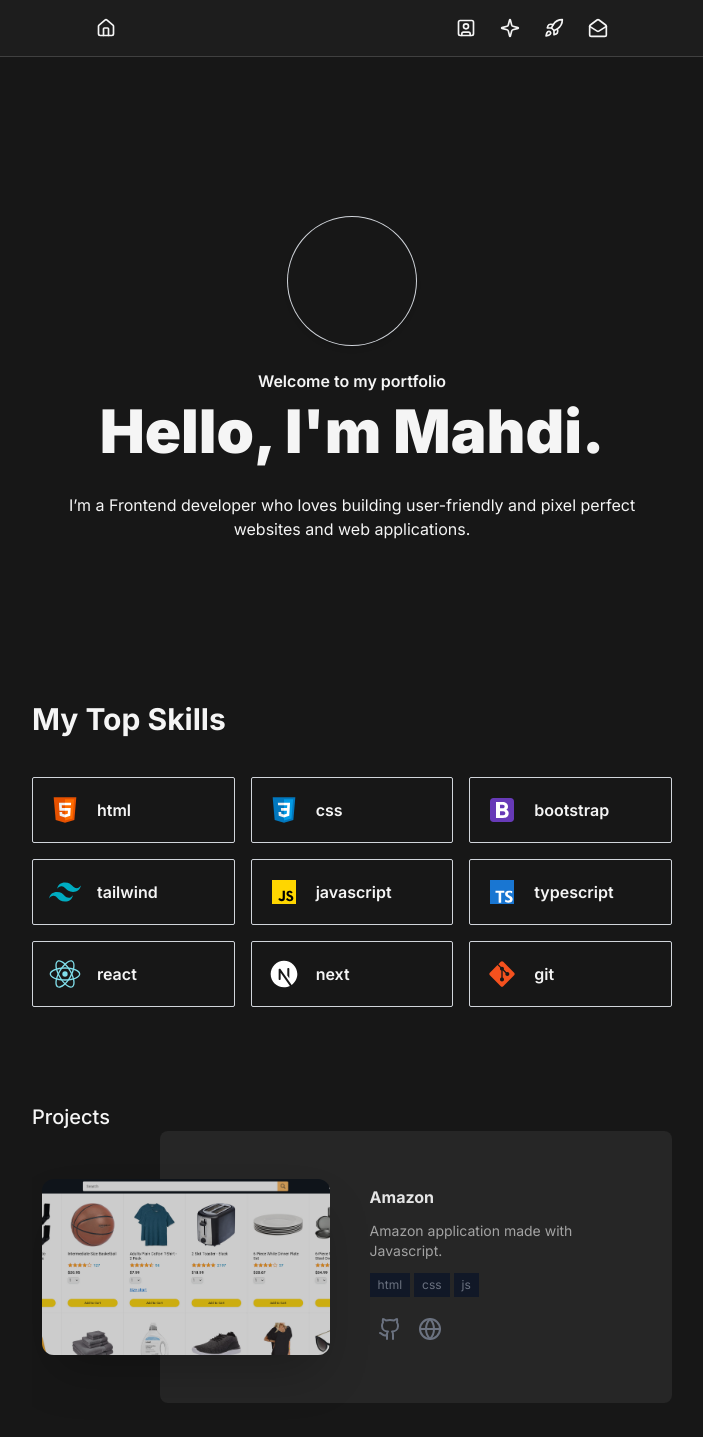
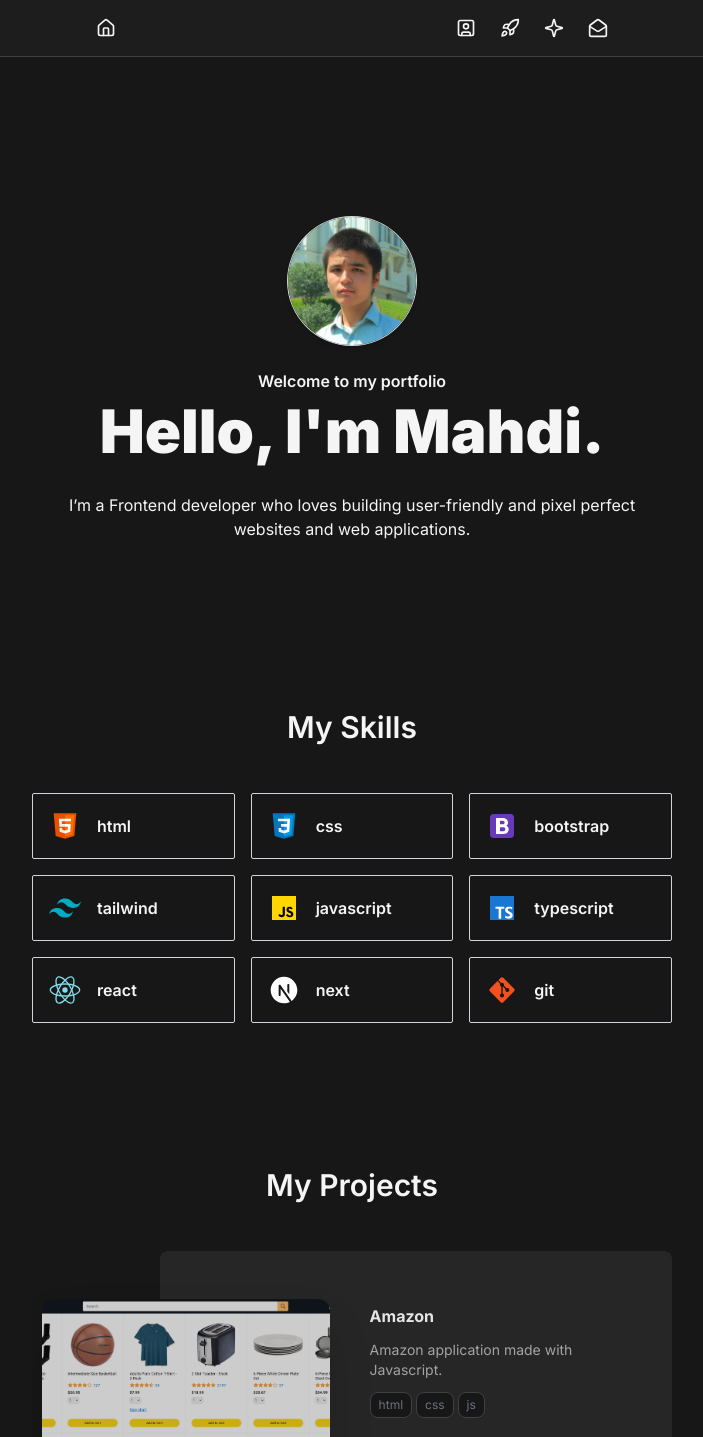
Before and after one commit to makarmee/portfolio, a Next.js app: page / in a window 1280 px wide. Shown: the top 1437 px of the page, without its empty margins (288-991 px from the left). Built offline with nearby package versions, Linux system fonts and the light colour scheme.

Commit message:
refactor & rename

```diff
--- a/app/page.tsx
+++ b/app/page.tsx
@@ -1,6 +1,7 @@
-import About from "@/components/layout/about";
-import Projects from "@/components/layout/projects";
-import Skills from "@/components/layout/skills";
+import About from "@/components/about";
+import Contacts from "@/components/contacts";
+import Projects from "@/components/projects";
+import Skills from "@/components/skills";
 
 export default function Home() {
   return (
@@ -8,6 +9,7 @@ export default function Home() {
       <About />
       <Skills />
       <Projects />
+      <Contacts />
     </>
   );
 }
--- a/components/layout/about.tsx
+++ b/components/about.tsx
@@ -3,11 +3,16 @@ import React from "react";
 
 export default function About() {
   return (
-    <section className="my-24">
+    <section className="my-24" id="about">
       <div id="heading" className="px-6 py-12 sm:py-16 lg:px-8">
         <div className="mx-auto max-w-2xl text-center">
-          <div className="relative mx-auto mb-6 h-32 w-32 rounded-full shadow-md ring-1 ring-gray-300 dark:ring-zinc-700">
-            {/* <Image src="" alt="avatar" fill className="object-cover" /> */}
+          <div className="relative mx-auto mb-6 h-32 w-32 rounded-full shadow-md ring-1 ring-gray-300 overflow-hidden">
+            <Image
+              src="/me.jpg"
+              alt="avatar"
+              fill
+              className="object-cover hover:"
+            />
           </div>
           <h6 className="mb-2 font-semibold">Welcome to my portfolio</h6>
           <h1 className="mb-2 text-6xl font-black">Hello, I&apos;m Mahdi.</h1>
--- /dev/null
+++ b/components/contacts.tsx
@@ -0,0 +1,86 @@
+import {
+  ChevronRightIcon,
+  GithubIcon,
+  MailIcon,
+  PhoneIcon,
+  SendIcon,
+} from "lucide-react";
+import { Heading } from "./shared/heading";
+
+export default async function Contacts() {
+  const social = [
+    {
+      name: "Github",
+      username: "makarmee",
+      icon: <GithubIcon />,
+      href: "https://www.github.com/makarmee",
+    },
+    {
+      name: "Telegram",
+      username: "makarmee",
+      icon: <SendIcon />,
+      href: "https://www.t.me/makarmee",
+    },
+    {
+      name: "Gmail",
+      username: "mmahdikarimi2006@gmail.com",
+      icon: <MailIcon />,
+      href: "mailto:mmahdikarimi2006@gmail.com",
+    },
+    {
+      name: "Phone",
+      username: "+93773072993",
+      icon: <PhoneIcon />,
+      href: "callto:+93773072993",
+    },
+  ];
+
+  return (
+    <section
+      className="my-24 mx-auto max-w-md py-2 sm:max-w-xl sm:py-4"
+      id="contacts"
+    >
+      <div>
+        <div className="text-center">
+          <Heading name="Contact Me" />
+
+          <p className="text-sm text-zinc-600 dark:text-zinc-400">
+            Please feel free to reach out to me via email or social media.
+          </p>
+        </div>
+      </div>
+      <div className="mt-6">
+        <ul role="list" className="grid grid-cols-1 gap-4 sm:grid-cols-2">
+          {social.map((item, index) => (
+            <li key={index}>
+              <a
+                href={item.href}
+                target="_blank"
+                rel="noopener noreferrer"
+                className="shadow-xs group flex w-full items-center justify-between space-x-3 rounded-full border border-zinc-600/20 px-4 py-2 text-left hover:bg-zinc-200/40 dark:border-zinc-700/40 dark:hover:bg-zinc-500/10"
+              >
+                <span className="flex min-w-0 flex-1 items-center space-x-4">
+                  <span className="block shrink-0">{item.icon}</span>
+                  <span className="block min-w-0 flex-1">
+                    <span className="block truncate text-sm font-semibold text-zinc-600 dark:text-zinc-400">
+                      {item.name}
+                    </span>
+                    <span className="block truncate text-sm font-medium text-zinc-600 dark:text-zinc-400">
+                      {item.username}
+                    </span>
+                  </span>
+                </span>
+                <span className="inline-flex size-10 shrink-0 items-center justify-center">
+                  <ChevronRightIcon
+                    aria-hidden="true"
+                    className="size-5 text-gray-400 dark:text-gray-400/10"
+                  />
+                </span>
+              </a>
+            </li>
+          ))}
+        </ul>
+      </div>
+    </section>
+  );
+}
--- a/components/layout/menu.tsx
+++ b/components/layout/menu.tsx
@@ -1,7 +1,5 @@
 import {
-  BookIcon,
   MailOpenIcon,
-  NotebookIcon,
   RocketIcon,
   SparkleIcon,
   SquareUserIcon,
@@ -11,9 +9,9 @@ import Link from "next/link";
 export function Menu() {
   const menu = [
     { id: 1, name: "about", icon: <SquareUserIcon className="w-5 h-5" /> },
+    { id: 4, name: "projects", icon: <RocketIcon className="w-5 h-5" /> },
     { id: 3, name: "skills", icon: <SparkleIcon className="w-5 h-5" /> },
-    { id: 4, name: "projects", icon: <RocketIcon className="w-5 h-5" /> },
-    { id: 2, name: "contact", icon: <MailOpenIcon className="w-5 h-5" /> },
+    { id: 2, name: "contacts", icon: <MailOpenIcon className="w-5 h-5" /> },
   ];
 
   return (
--- a/components/layout/projects.tsx
+++ b/components/projects.tsx
@@ -1,6 +1,6 @@
-import { ArrowRight } from "lucide-react";
 import React from "react";
-import ProjectCard from "./projectCard";
+import ProjectCard from "./shared/projectCard";
+import { Heading } from "./shared/heading";
 
 export default function Projects() {
   const featuredProjects = [
@@ -61,14 +61,9 @@ export default function Projects() {
   ];
 
   return (
-    <section
-      className={
-        "flex flex-col mt-24"
-        // 'delay-100 duration-500 animate-in fade-in slide-in-from-bottom-4 fill-mode-backwards'
-      }
-    >
+    <section className="flex flex-col mt-24" id="#projects">
       <div className="flex w-full items-center justify-between">
-        <h2 className="text-xl font-medium">Projects</h2>
+        <Heading name="My Projects" />
       </div>
       <div className="grid grid-cols-1 gap-12 relative overflow-clip">
         {featuredProjects.map((item) => (
--- /dev/null
+++ b/components/shared/heading.tsx
@@ -0,0 +1,9 @@
+import React from "react";
+
+export function Heading({ name }: { name: string }) {
+  return (
+    <div className="p-2 w-full text-center my-10">
+      <h1 className="text-3xl font-semibold">{name}</h1>
+    </div>
+  );
+}
--- a/components/layout/projectCard.tsx
+++ b/components/shared/projectCard.tsx
@@ -18,18 +18,6 @@ const ProjectCard = ({ project }: { project: ProjectProps }) => (
     key={project.id}
   >
     <div className="relative -ml-[40%] h-44 w-72 shrink-0 overflow-hidden rounded-xl shadow-2xl before:absolute before:inset-0 before:z-10 before:bg-black/20 ">
-      {/* <Image
-        title={project.name}
-        alt={project.name}
-        src={project}
-        width={1200}
-        height={630}
-        placeholder="blur"
-        objectFit="cover"
-        blurDataURL={imgSrc}
-        quality={50}
-        className="backdrop-blur-xl transition-all duration-300 lg:group-hover:scale-110"
-      /> */}
       <Image
         fill
         className="block object-cover"
@@ -48,7 +36,7 @@ const ProjectCard = ({ project }: { project: ProjectProps }) => (
         {project.tags.map((tag, index) => (
           <span
             key={index}
-            className="bg-gray-900 px-2 py-1 text-xs text-gray-500"
+            className="bg-neutral-900 rounded-lg border-neutral-700 border px-2 py-1 text-xs text-gray-500"
           >
             {tag}
           </span>
--- a/components/layout/skills.tsx
+++ b/components/skills.tsx
@@ -1,5 +1,6 @@
 import Image from "next/image";
 import React from "react";
+import { Heading } from "./shared/heading";
 
 export default function Skills() {
   const skills = [
@@ -15,11 +16,9 @@ export default function Skills() {
   ];
 
   return (
-    <section className="my-24">
-      <span className="font-poppins title-font text-3xl font-bold">
-        My Top Skills
-      </span>
-      <div className="my-10 grid grid-cols-3 gap-4">
+    <section className="mt-24" id="skills">
+      <Heading name="My Skills" />
+      <div className="grid grid-cols-3 gap-4">
         {skills.map((skill) => (
           <div
             title={skill.name}
@@ -27,7 +26,6 @@ export default function Skills() {
             className="dark:bg-darkPrimary group flex origin-center transform items-center justify-center gap-4 rounded-sm border border-gray-300 p-4 dark:border-neutral-700 hover:dark:bg-darkSecondary sm:justify-start md:origin-top"
           >
             <div className="pointer-events-none relative select-none transition group-hover:scale-110 sm:group-hover:scale-100">
-              {/* <skill.icon className="h-8 w-8" /> */}
               <div className="relative w-8 h-8">
                 <Image fill src={skill.icon} alt="icon" className="block" />
               </div>
```
